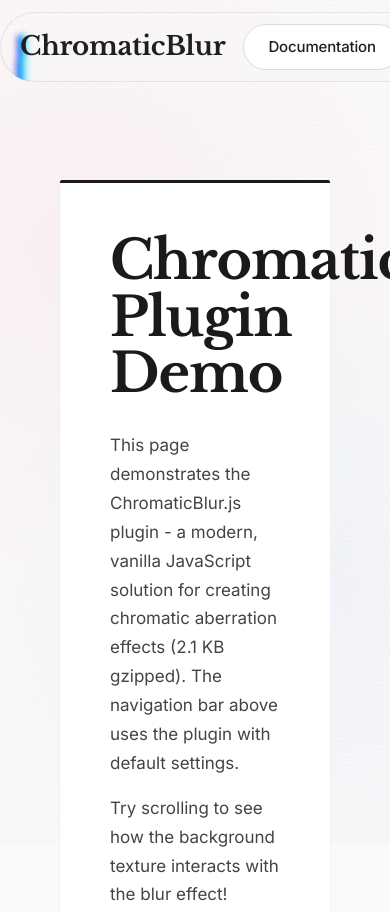
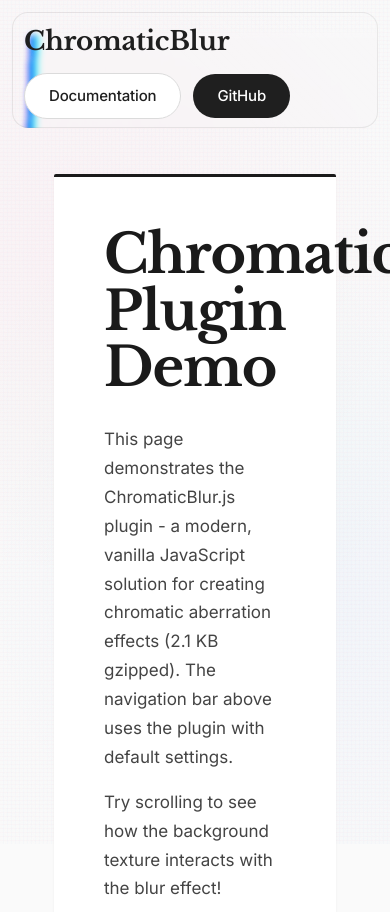
Before and after one commit to restyler/chromatic-blur, a website: page index.html in a window 390 px wide. Shown: the top 912 px of the page. Drawn offline with nearby package versions, Linux system fonts and the light colour scheme.

Commit message:
demo(responsive): adapt landing for mobile — responsive navbar, text, grids and spacing

```diff
--- a/index.html
+++ b/index.html
@@ -92,12 +92,47 @@
             margin-right: auto;
         }
 
-        @media (max-width: 640px) {
+        /* Responsive adjustments */
+        @media (max-width: 1024px) {
+            .content { padding: 28px; }
+            .section { padding: 32px; }
+            .section h2 { font-size: 42px; }
+            .section h3 { font-size: 22px; }
+        }
+
+        @media (max-width: 768px) {
+            body { padding: 14px; }
             .navbar {
                 top: 12px;
-                gap: 18px;
-                padding: 12px 20px;
+                gap: 12px;
+                padding: 10px 14px;
+                width: calc(100% - 24px);
+                margin: 0 auto;
+                border-radius: 16px;
+                justify-content: space-between;
+                flex-wrap: wrap;
+                box-sizing: border-box;
             }
+            .logo { font-size: 20px; }
+            .nav-buttons { gap: 8px; flex-wrap: wrap; }
+            .btn { padding: 8px 12px; font-size: 14px; }
+
+            .content { margin: 88px auto 0; padding: 18px; }
+            .section { padding: 20px; }
+            .section h2 { font-size: 32px; margin-bottom: 18px; }
+            .section h3 { font-size: 20px; }
+            .section p { font-size: 15px; }
+
+            .controls { padding: 20px; }
+            .demo-grid { grid-template-columns: 1fr; gap: 16px; }
+            .demo-card { padding: 20px; }
+        }
+
+        @media (max-width: 420px) {
+            .navbar { padding: 9px 12px; gap: 10px; }
+            .logo { font-size: 18px; }
+            .btn { padding: 8px 10px; font-size: 13px; }
+            .content { margin-top: 76px; }
         }
 
         .logo {
```
